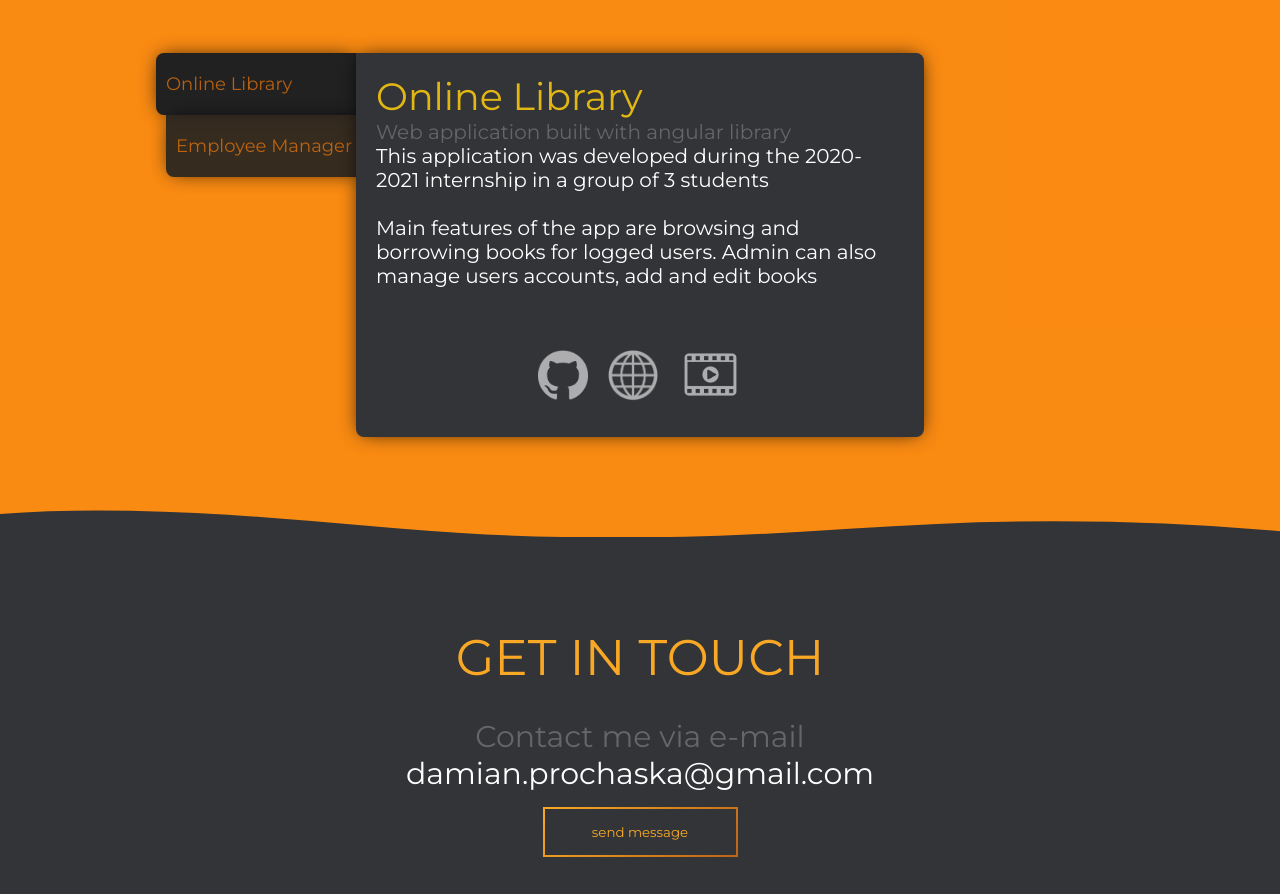
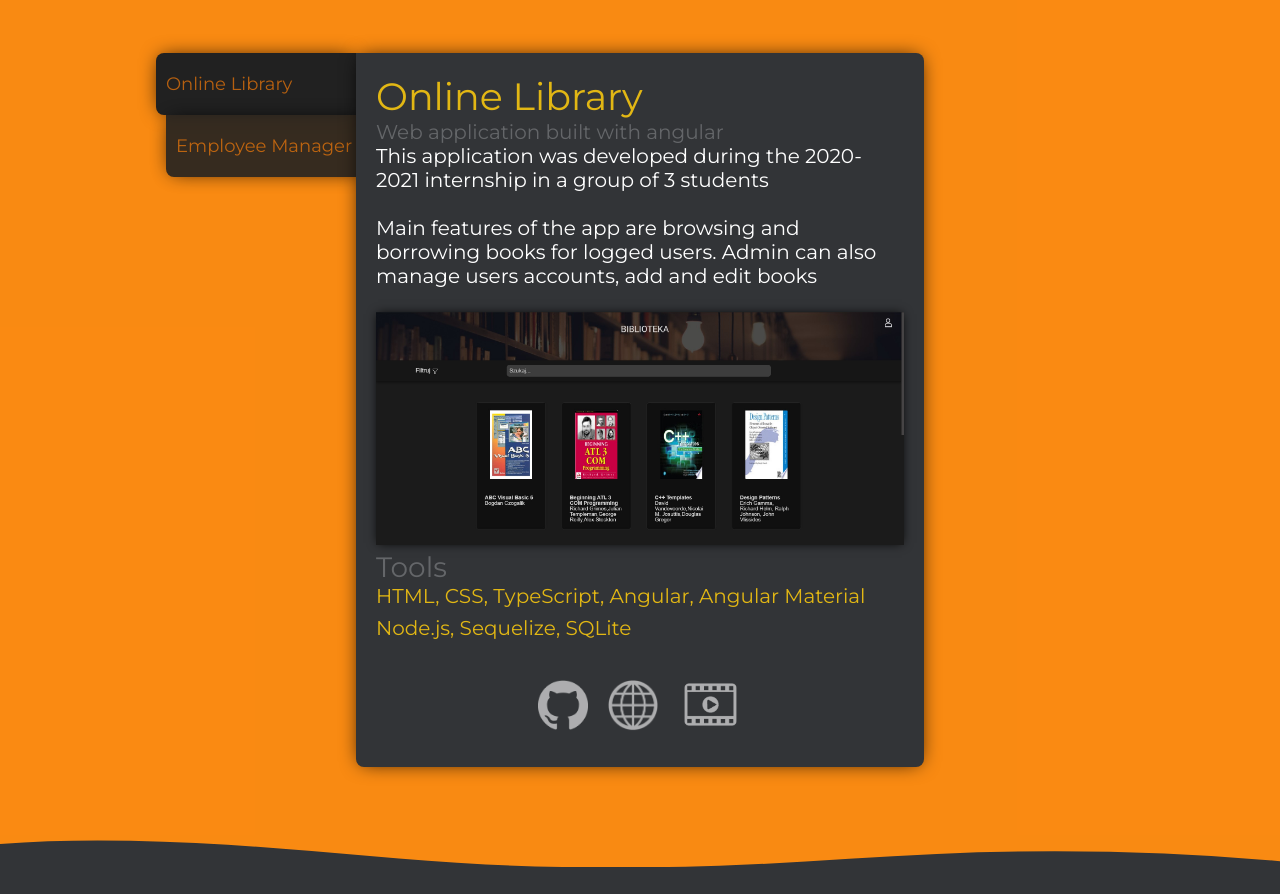
Before and after one commit to DamianProchaska/damianprochaska.github.io, a plain HTML site: page index.html in a window 1280 px wide. Shown: the part 1960-2854 px from the top of the page. Drawn offline with Linux system fonts and the light colour scheme; files whose address does not match are found by name.

Commit message:
Add project preview and tools

```diff
--- a/css/style.css
+++ b/css/style.css
@@ -553,6 +553,21 @@ to {
     z-index: 1;
   }
 
+  .project .preview {
+    width: 100%;
+    box-shadow: 0 0 10px -2px black;
+  }
+
+  .project .technologies {
+    color: #e2b714;
+    font-size: 20px;
+  }
+
+  .project .technologies p span {
+    color: #646669;
+    font-size: 28px;
+  }
+
   #project2 {
     display: none;
   }
--- a/index.html
+++ b/index.html
@@ -159,15 +159,17 @@
                 </div>
                 <div class="project" id="project1">
                     <div class="project_title">Online Library</div>
-                    <div class="project_subtitle">Web application built with angular library</div>
+                    <div class="project_subtitle">Web application built with angular</div>
                     <div class="project_paragraph">
                         This application was developed during the 2020-2021 internship in a group of 3 students
                         <br><br>
                         Main features of the app are browsing and borrowing books for logged users. Admin can also manage users accounts, add and edit books
                         <br><br>
+                        <a href="img/project1.jpg"><img class="preview" src="img/project1.jpg" alt=""></a>
                     </div>
                     <div class="technologies">
-
+                        <p><span>Tools</span><br> HTML, CSS, TypeScript, Angular, Angular Material</p>
+                        <p><span></span> Node.js, Sequelize, SQLite</p>
                     </div>
                     <div class="project_links">
                         <a href="https://github.com/DamianProchaska/angular-book-rental">
@@ -185,12 +187,17 @@
                 </div>
                 <div class="project" id="project2">
                     <div class="project_title">Employee manager</div>
-                    <div class="project_subtitle">Web application built with angular library</div>
+                    <div class="project_subtitle">Web application built with angular</div>
                     <div class="project_paragraph">
                         This application was developed during the 2021 monthly internship in a group of 3 students
                         <br><br>
                         Main features of the app are viewing the list of employees, searching them by search engine or by clicking on map and manage(add and edit employee data)
                         <br><br>
+                        <a href="img/project2.jpg"><img class="preview" src="img/project2.jpg" alt=""></a>
+                    </div>
+                    <div class="technologies">
+                        <p><span>Tools</span><br> HTML, SCSS, TypeScript, Angular</p>
+                        <p><span></span> Node.js, Sequelize, SQLite</p>
                     </div>
                     <div class="project_links">
                         <a href="https://github.com/DamianProchaska/angular-book-rental">
```
Also changed, not shown: img/project2.jpg.
